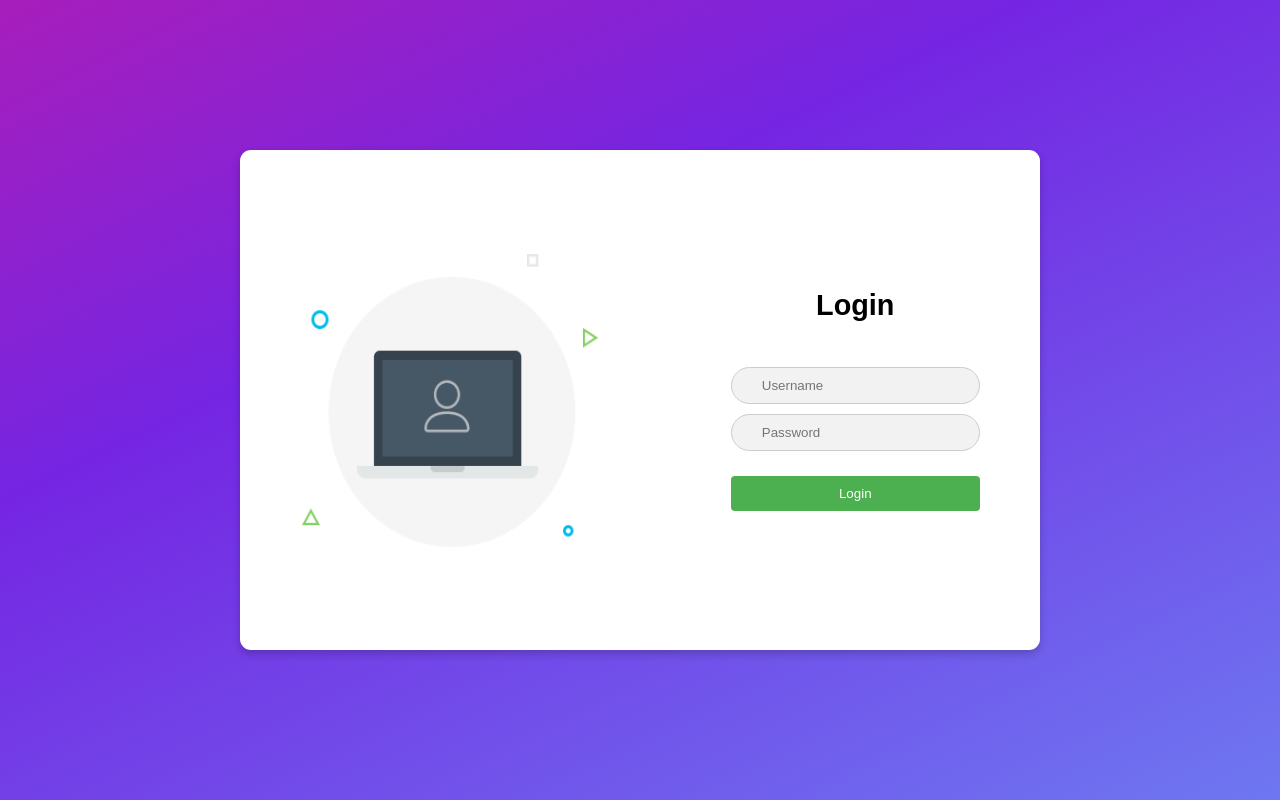
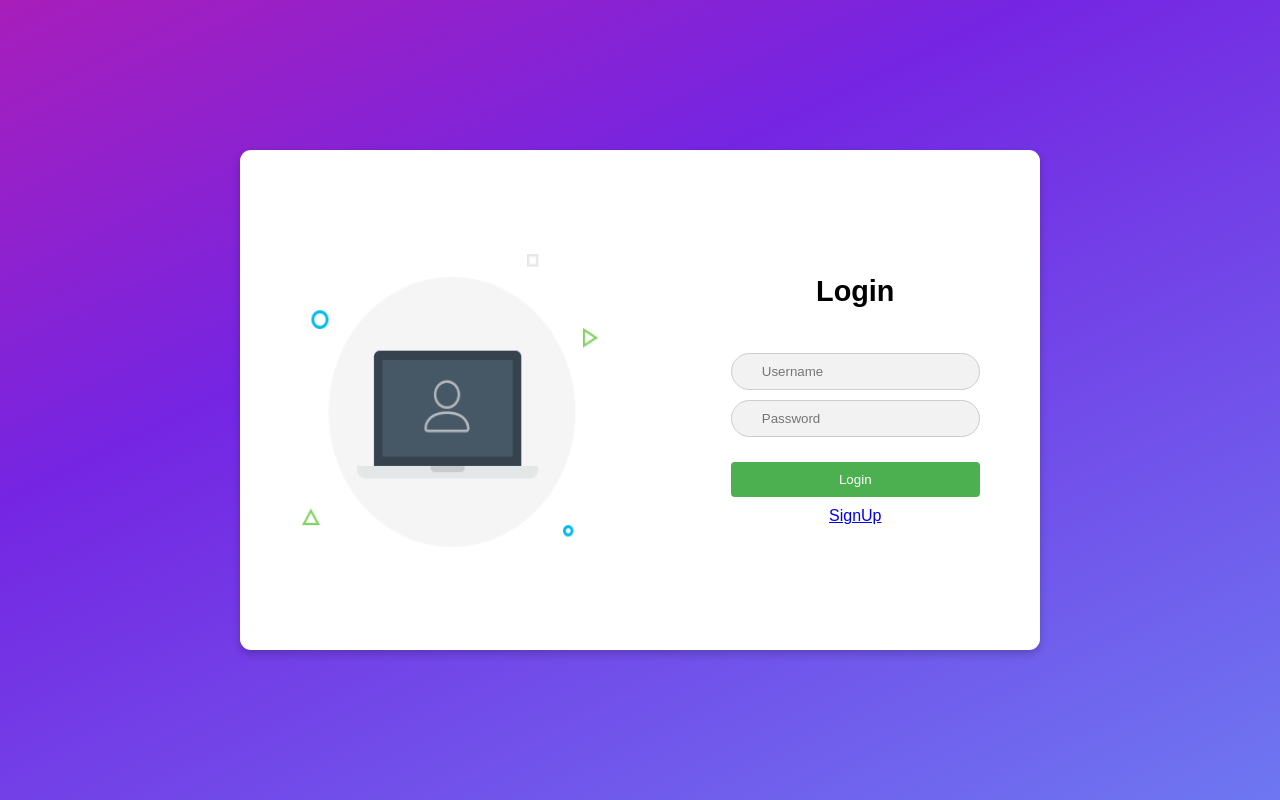
Before and after one commit to Randrews1331/advanced-library-management-system-aml, a React (Create React App) app: page /login in a window 1280 px wide. Built offline with nearby package versions, Linux system fonts and the light colour scheme.

Commit message:
LInk to sign in page

```diff
--- a/src/CSS/login.css
+++ b/src/CSS/login.css
@@ -95,3 +95,6 @@ h1 {
 .login-button:hover {
   background-color: #45a049;
 }
+.signlink{
+  margin-top: 10px;
+}
--- a/src/Pages/login.js
+++ b/src/Pages/login.js
@@ -60,6 +60,9 @@ const Login = () => {
               onChange={(e) => setPassword(e.target.value)}
             />
             <button className="login-button" onClick={handleLogin}>Login</button>
+            <a class="signlink" href="signup">
+              SignUp
+            </a>
           </div>
         </div>
       </div>
```
